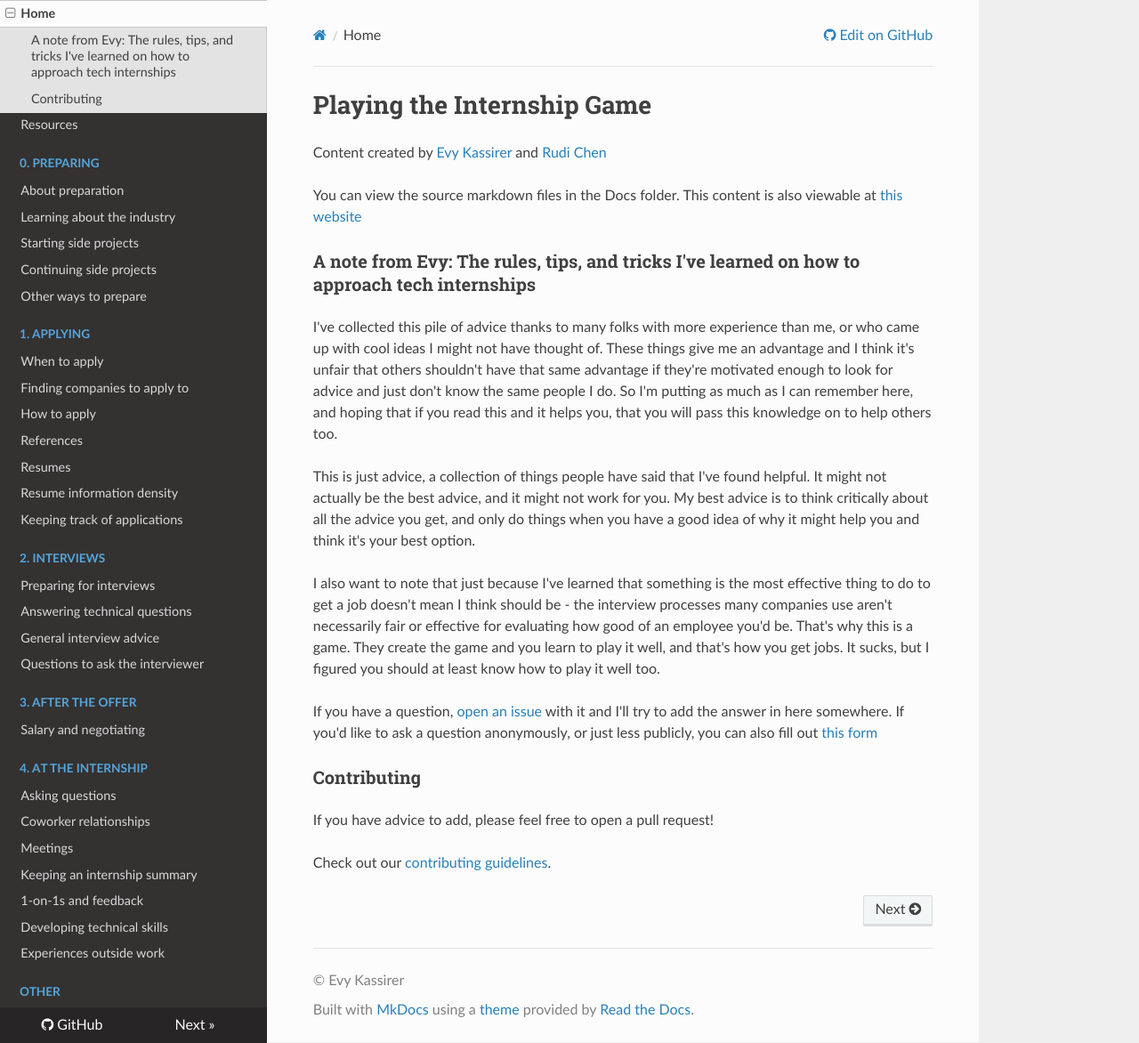
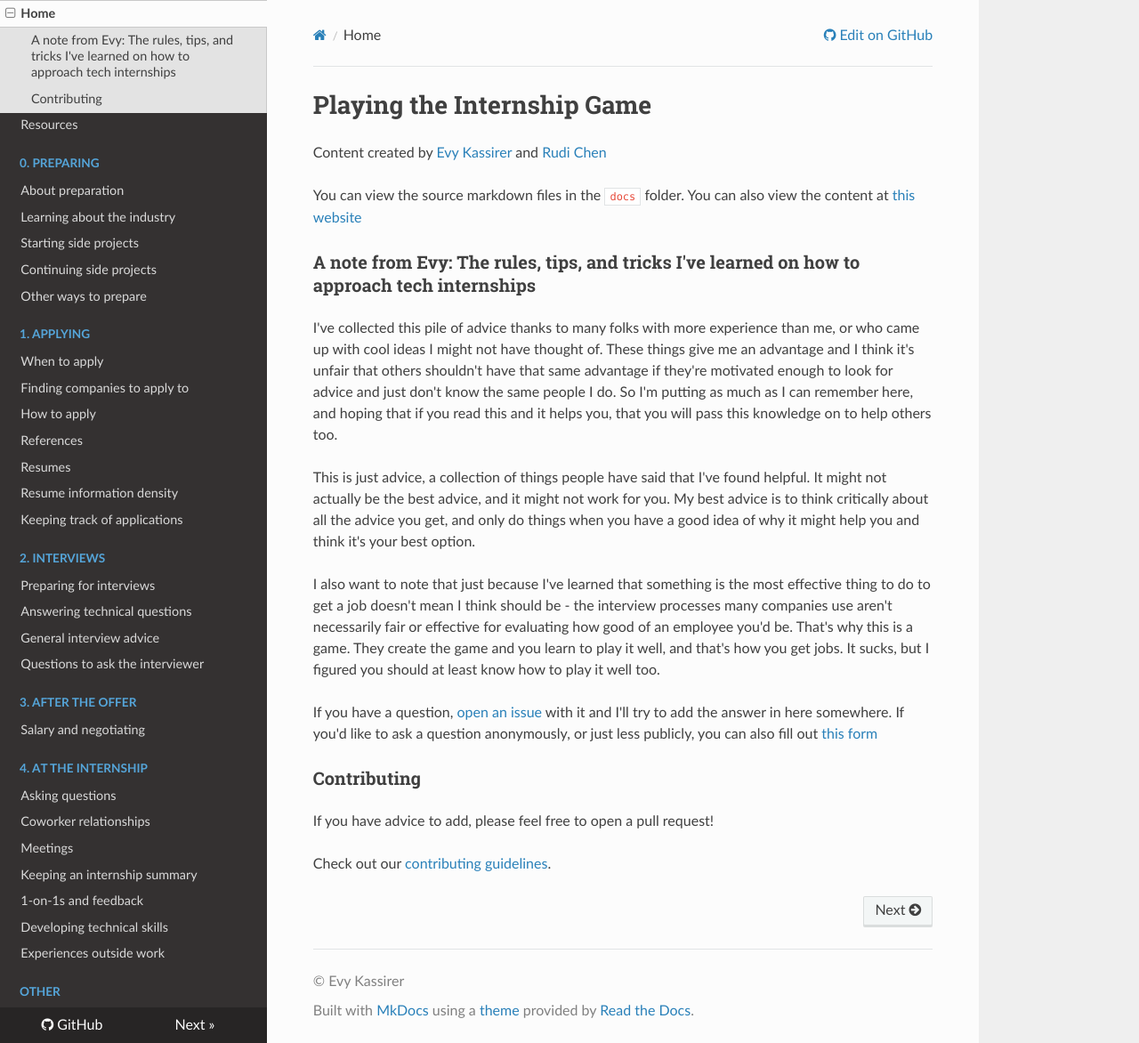
Before and after one commit to evykassirer/playing-the-internship-game, an MkDocs documentation site: the page built from docs/index.md, in a window 1280 px wide and 1172 px high. Shown: the whole window at 89% size. Built offline with MkDocs 1.6.1, drawn with Linux system fonts in a browser that asks for light colours; nearby versions of some CDN libraries; old or Windows-style settings are respelled for this version of MkDocs.

Commit message:
Update index.md

```diff
--- a/docs/index.md
+++ b/docs/index.md
@@ -2,7 +2,7 @@
 
 Content created by [Evy Kassirer](http://www.evykassirer.com/) and [Rudi Chen](http://digitalfreepen.com/)
 
-You can view the source markdown files in the Docs folder. This content is also viewable at [this website](https://evykassirer.github.io/playing-the-internship-game)
+You can view the source markdown files in the `docs` folder. You can also view the content at [this website](https://evykassirer.github.io/playing-the-internship-game)
 
 ### A note from Evy: The rules, tips, and tricks I've learned on how to approach tech internships
 
```
